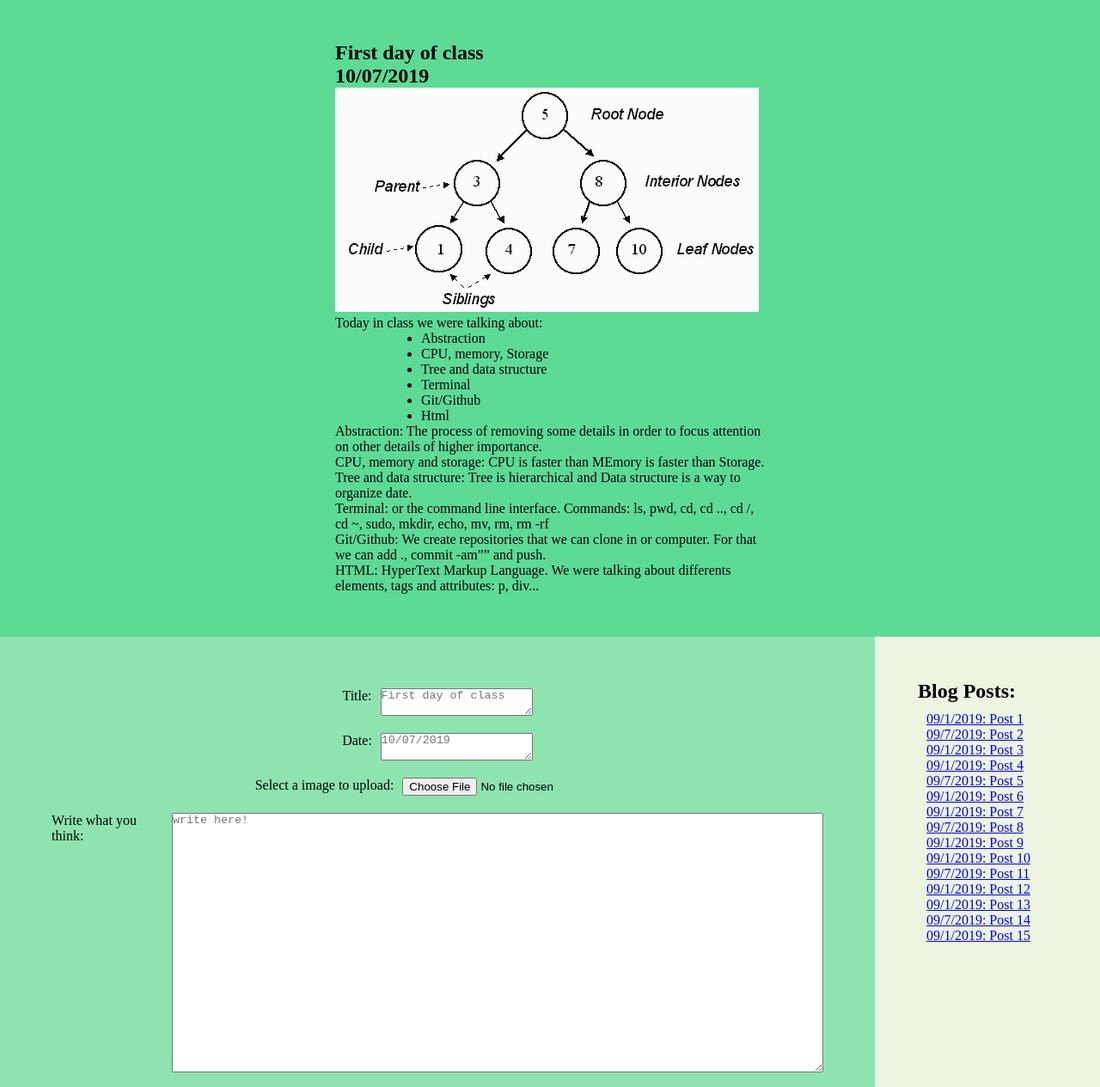
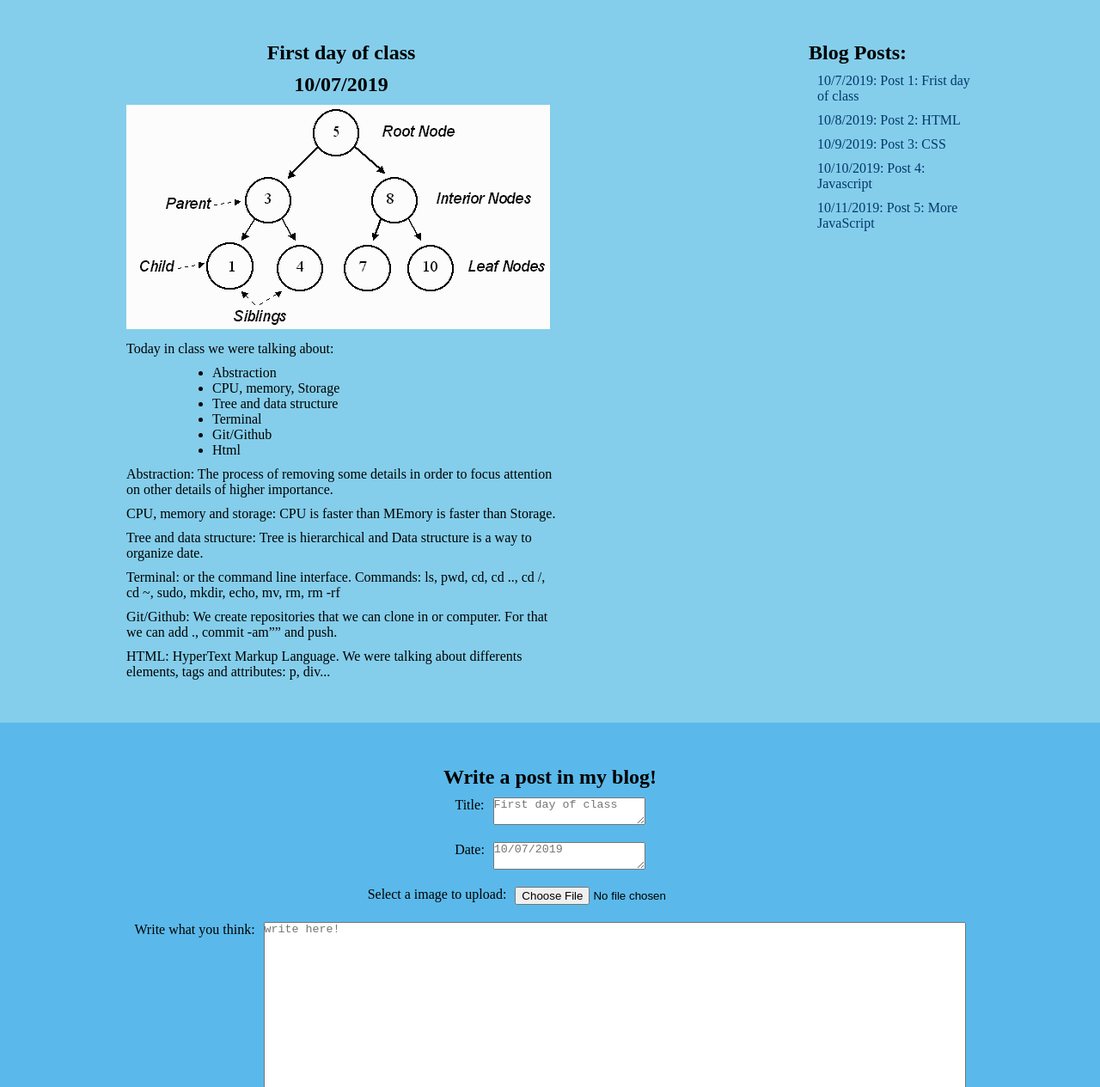
Before and after one commit to rubenperezf/JRS-blog, a plain HTML site: page index.html in a window 1280 px wide. Shown: the part 102-1367 px from the top of the page at 86% size. Drawn offline with Linux system fonts and the light colour scheme.

Commit message:
colours and change old posts

```diff
--- a/css/styles.css
+++ b/css/styles.css
@@ -4,7 +4,7 @@
 }
 /*header*/
 header {
-    background-color: #05386B;
+    background-color: #5680E9;
     color: #ffffff;
     padding: 10px;
     position: fixed;
@@ -20,19 +20,27 @@ header {
 nav ul {
     display: flex;
     list-style: none;
+
+}
+nav a {
+    text-decoration: none;
+}
+nav a:hover {
+    color: #5AB9EA;
 }
 nav li {
     padding-left: 10px;
     padding-right: 50px;
+    font-size: 1.5rem;;
 }
 nav a {
     color: #ffffff;
 }
 /*currently posts*/
-.currently-posts {
-    background-color: #5CDB95;
+.posts {
+    background-color: #84CEEB;
     display: flex;
-    justify-content: center;
+    justify-content: space-around;
     padding-top: 100px;
 }
 .currently-posts2 {
@@ -40,19 +48,48 @@ nav a {
     padding: 50px;
 
 }
+.currently-posts2 h1,
+.currently-posts2 h2 {
+    text-align: center;
+    padding-bottom: 10px;
+}
 .currently-posts2 ul  {
     padding-left: 100px;
 }
+.currently-posts2 p {
+    padding-top: 10px;
+}
+.old-posts {
+    width: 15%;
+    background-color: 2E9CCA;
+    padding: 50px;
+}
+.old-posts ul {
+    list-style: none;
+    padding-left: 10px;
+    padding-top: 10px;
+}
+.old-posts a {
+    text-decoration: none;
+    color: #05386B;
 
+}
+.old-posts a:hover {
+color:#379683;
+}
+.old-posts li {
+    padding-bottom: 10px;
+}
 /*write posts*/
+.new-posts h2 {
+    text-align: center;
+}
 .new-posts {
     padding: 50px;
-    background-color: #8EE4AF;
-    width: 85%;
+    background-color: #5AB9EA;
+
 }
-.posts-container {
-    display: flex;
-}
+
 .post-row {
     display: flex;
     justify-content: center;
@@ -67,20 +104,11 @@ label {
     width: 80px;
     height: 50px;
 }
-/*old posts*/
-.old-posts {
-    width: 15%;
-    background-color: #EDF5E1;;
-    padding: 50px;
-}
-.old-posts ul {
-    list-style: none;
-    padding-left: 10px;
-    padding-top: 10px;
-}
+
+
 /*footer*/
 footer {
-    background-color: #05386B;
+    background-color: #5680E9;
     color: #ffffff;
     padding: 10px;
 }
@@ -88,3 +116,6 @@ footer {
     display: flex;
     justify-content: space-around;
 }
+.social-media {
+    height: 60px;
+}
--- a/index.html
+++ b/index.html
@@ -6,6 +6,11 @@
         <meta http-equiv="X-UA-Compatible" content="ie=edge">
         <link href="css/styles.css" rel="stylesheet">
         <title>Blog</title>
+        <script>
+        function later () {
+            alert("we dont have newsletter at this point!")
+        }
+        </script>
     </head>
     <body>
         <header>
@@ -23,7 +28,7 @@
                 </nav>
             </div>
         </header>
-        <section class="currently-posts" id="currently-posts">
+        <section class="posts" id="currently-posts">
             <div class="currently-posts2">
                 <h1>First day of class</h1>
                 <h2>10/07/2019</h2>
@@ -46,10 +51,24 @@
                 <p>HTML: HyperText Markup Language. We were talking about differents elements, tags and attributes: p, div...</p>
 
             </div>
+            <div class="old-posts">
+                <h2>Blog Posts:</h2>
+            <ul>
+                <li><a href="#">10/7/2019: Post 1: Frist day of class</a></li>
+                <li><a href="#">10/8/2019: Post 2: HTML</a></li>
+                <li><a href="#">10/9/2019: Post 3: CSS</a></li>
+                <li><a href="#">10/10/2019: Post 4: Javascript</a></li>
+                <li><a href="#">10/11/2019: Post 5: More JavaScript</a></li>
+
+            </ul>
+
+
+        </div>
         </section>
         <div class="posts-container" id="write-posts">
         <section class="new-posts">
                 <form>
+                    <h2>Write a post in my blog!</h2>
                     <div class="post-row">
                         <label for="title-blog">Title:</label>
                         <textarea id="title-blog" name="title-blog" placeholder="First day of class"></textarea>
@@ -79,37 +98,15 @@
 
         </section>
 
-        <section class="old-posts">
-                <h2>Blog Posts:</h2>
-            <ul>
-                <li><a href="#">09/1/2019: Post 1</a></li>
-                <li><a href="#">09/7/2019: Post 2</a></li>
-                <li><a href="#">09/1/2019: Post 3</a></li>
-                <li><a href="#">09/1/2019: Post 4</a></li>
-                <li><a href="#">09/7/2019: Post 5</a></li>
-                <li><a href="#">09/1/2019: Post 6</a></li>
-                <li><a href="#">09/1/2019: Post 7</a></li>
-                <li><a href="#">09/7/2019: Post 8</a></li>
-                <li><a href="#">09/1/2019: Post 9</a></li>
-                <li><a href="#">09/1/2019: Post 10</a></li>
-                <li><a href="#">09/7/2019: Post 11</a></li>
-                <li><a href="#">09/1/2019: Post 12</a></li>
-                <li><a href="#">09/1/2019: Post 13</a></li>
-                <li><a href="#">09/7/2019: Post 14</a></li>
-                <li><a href="#">09/1/2019: Post 15</a></li>
 
-            </ul>
-
-
-        </section>
     </div>
 
         <footer class="footer-container">
             <div class="author-conatiner">
                 <p>Written by Ruben Perez</p>
                 <p>Contact me:</p>
-                <a href="https://github.com/rubenperezf/"><img style="width: 150px;" src="images/github.png"></a>
-                <a href="https://twitter.com/rubenscalabrine"><img style="width: 100px;" src="images/twitter.jpg"></a>
+                <a href="https://github.com/rubenperezf/"><img class="social-media"style="width: 150px;" src="images/github.png"></a>
+                <a href="https://twitter.com/rubenscalabrine"><img class="social-media" style="width: 100px;" src="images/twitter.jpg"></a>
             </div>
             <div class="newsletter-container">
                 <p>Sign up for our newsletter:</p>
@@ -118,7 +115,7 @@
                         <label for="email">Email:</label>
                         <input id="email" name="email" type="email" placeholder="joe@example.com"/>
                     </div>
-                    <button>Subscribe</button>
+                    <button onclick="later()">Subscribe</button>
                 </form>
             </div>
        </footer>
```
